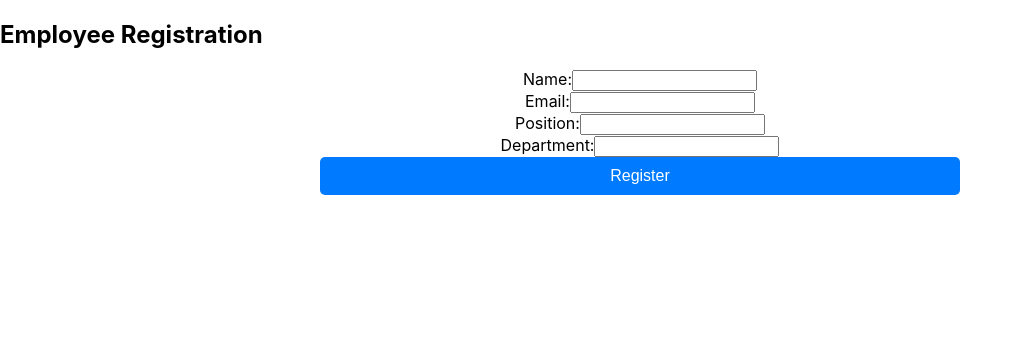
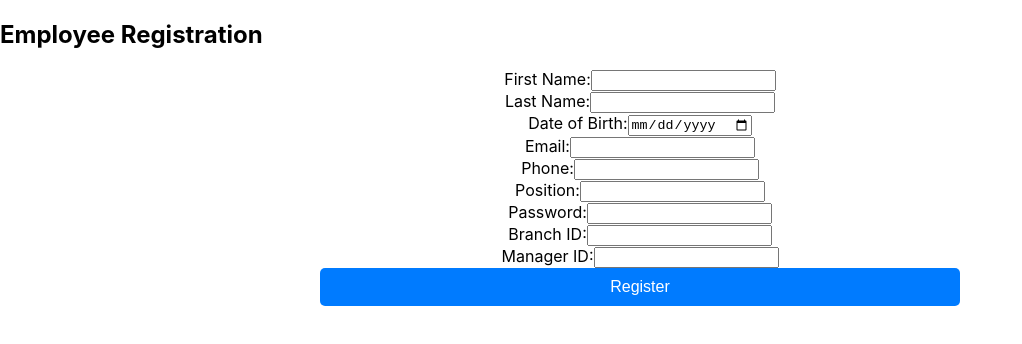
Before and after one commit to LuisangelE-04/Database-Project, a React (Create React App) app: page /employeeregister in a window 1280 px wide. Shown: the top 344 px of the page, without its empty margins (0-1022 px from the left). Built offline with nearby package versions, Linux system fonts and the light colour scheme.

Commit message:
add variables for employee login/register

```diff
--- a/src/components/Footer.js
+++ b/src/components/Footer.js
@@ -12,7 +12,7 @@ const Footer = () => {
               <span className="footer-titles">This Site</span>
               <nav>
                 <ul>
-                  <li><a href="#">Tracking</a></li>
+                  <li><a href="/tracking">Tracking</a></li>
                   <li><a href="#">Services</a></li>
                   <li><a href="#">About</a></li>
                   <li><a href="#">Contact</a></li>
@@ -26,7 +26,7 @@ const Footer = () => {
               <nav>
                 <ul>
                   <li><a href="#">Post Office Store</a></li>
-                  <li><a href="#">Employee Login</a></li>
+                  <li><a href="employeelogin">Employee Login</a></li>
                 </ul>
               </nav>
             </div>
--- a/src/pages/EmployeeLogin.js
+++ b/src/pages/EmployeeLogin.js
@@ -4,13 +4,13 @@ import NavBar from '../components/NavBar';
 import Footer from '../components/Footer';
 
 const EmployeeLogin = () => {
-  const [employeeId, setEmployeeId] = useState('');
+  const [email, setEmail] = useState('');
   const [password, setPassword] = useState('');
 
   const handleLogin = (e) => {
     e.preventDefault();
     // Add login logic here
-    console.log('Employee ID:', employeeId);
+    console.log('Email:', email);
     console.log('Password:', password);
   };
 
@@ -21,12 +21,12 @@ const EmployeeLogin = () => {
       <h2>Employee Login</h2>
       <form onSubmit={handleLogin}>
         <div className="form-group">
-          <label htmlFor="employeeId">Employee ID</label>
+          <label htmlFor="email">Email</label>
           <input
-            type="text"
-            id="employeeId"
-            value={employeeId}
-            onChange={(e) => setEmployeeId(e.target.value)}
+            type="email"
+            id="email"
+            value={email}
+            onChange={(e) => setEmail(e.target.value)}
             required
           />
         </div>
--- a/src/pages/EmployeeRegister.js
+++ b/src/pages/EmployeeRegister.js
@@ -2,10 +2,15 @@ import React, { useState } from 'react';
 
 const EmployeeRegister = () => {
   const [formData, setFormData] = useState({
-    name: '',
+    firstName: '',
+    lastName: '',
+    dob: '',
     email: '',
+    phone: '',
     position: '',
-    department: '',
+    password: '',
+    branchID: '',
+    managerID: '',
   });
 
   const handleChange = (e) => {
@@ -27,11 +32,31 @@ const EmployeeRegister = () => {
       <h2>Employee Registration</h2>
       <form onSubmit={handleSubmit}>
         <div>
-          <label>Name:</label>
+          <label>First Name:</label>
           <input
             type="text"
-            name="name"
-            value={formData.name}
+            name="firstName"
+            value={formData.firstName}
+            onChange={handleChange}
+            required
+          />
+        </div>
+        <div>
+          <label>Last Name:</label>
+          <input
+            type="text"
+            name="lastName"
+            value={formData.lastName}
+            onChange={handleChange}
+            required
+          />
+        </div>
+        <div>
+          <label>Date of Birth:</label>
+          <input
+            type="date"
+            name="dob"
+            value={formData.dob}
             onChange={handleChange}
             required
           />
@@ -47,6 +72,16 @@ const EmployeeRegister = () => {
           />
         </div>
         <div>
+          <label>Phone:</label>
+          <input
+            type="tel"
+            name="phone"
+            value={formData.phone}
+            onChange={handleChange}
+            required
+          />
+        </div>
+        <div>
           <label>Position:</label>
           <input
             type="text"
@@ -57,11 +92,31 @@ const EmployeeRegister = () => {
           />
         </div>
         <div>
-          <label>Department:</label>
+          <label>Password:</label>
           <input
-            type="text"
-            name="department"
-            value={formData.department}
+            type="password"
+            name="password"
+            value={formData.password}
+            onChange={handleChange}
+            required
+          />
+        </div>
+        <div>
+          <label>Branch ID:</label>
+          <input
+            type="number"
+            name="branchID"
+            value={formData.branchID}
+            onChange={handleChange}
+            required
+          />
+        </div>
+        <div>
+          <label>Manager ID:</label>
+          <input
+            type="number"
+            name="managerID"
+            value={formData.managerID}
             onChange={handleChange}
             required
           />
```
